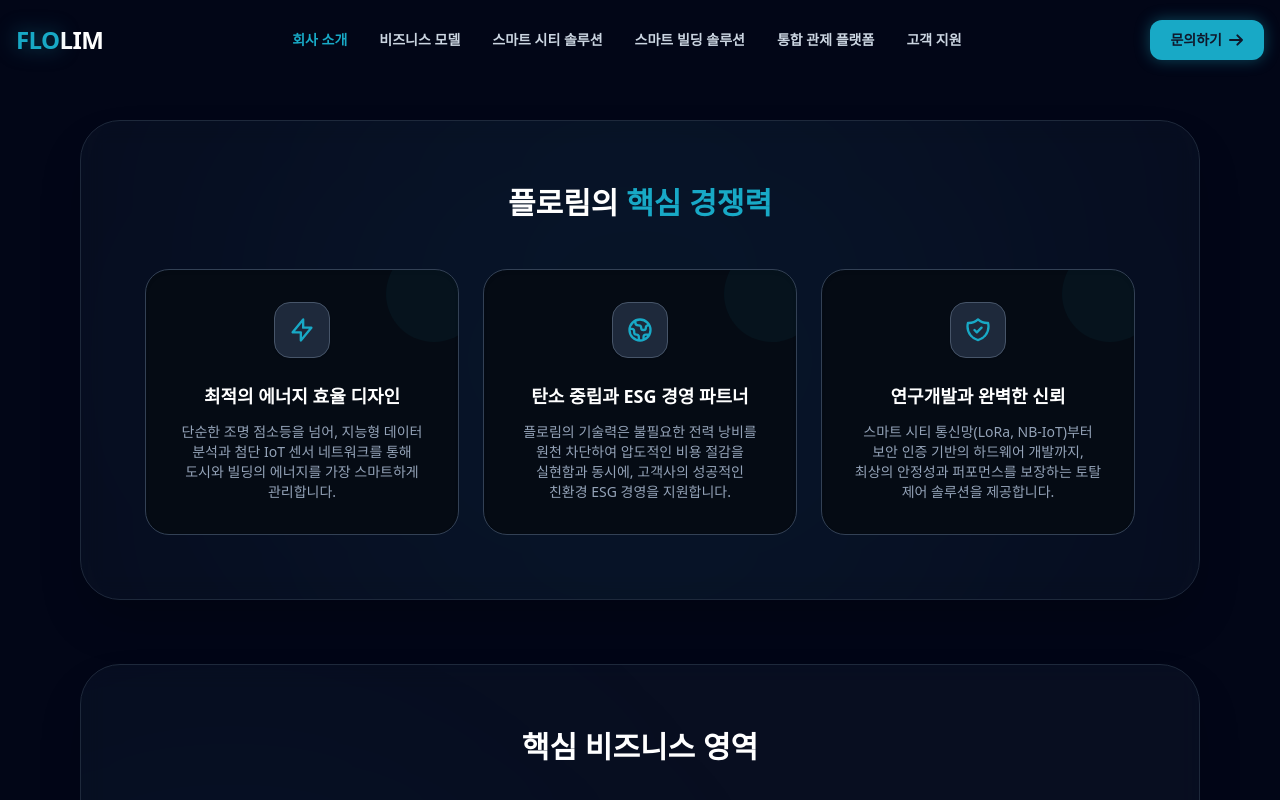
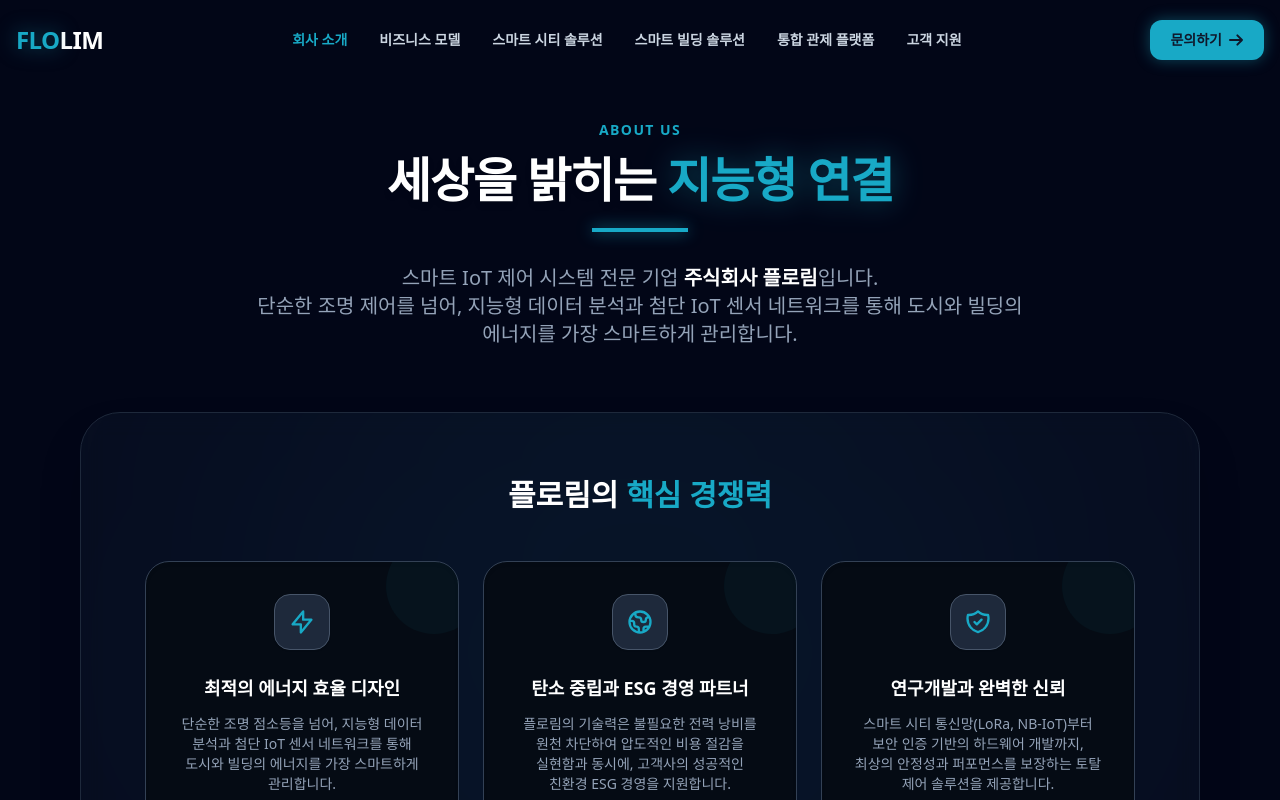
Before and after one commit to flolim-mj54/flolim-website, a React (Vite) app: page /company/intro in a window 1280 px wide. Shown: the top 800 px of the page. Built offline with nearby package versions, Linux system fonts and the light colour scheme.

Commit message:
테스트1

```diff
--- a/src/pages/01_Company/CompanyGreeting.tsx
+++ b/src/pages/01_Company/CompanyGreeting.tsx
@@ -21,42 +21,23 @@
           <div className="absolute top-1/2 left-1/2 w-[600px] h-[600px] bg-flolim/5 rounded-full blur-[150px] pointer-events-none -translate-x-1/2 -translate-y-1/2 z-0"></div>
 
           <div className="relative z-10">
-            {/* 💡 상단 영역: 텍스트(좌) / 사진(우) */}
-            <div className="flex flex-col md:flex-row gap-8 lg:gap-12 mb-10">
-              {/* 좌측: 타이틀 및 인사말 첫 줄 (사진 높이에 맞춰 하단 정렬되도록 flex-col justify-between 적용) */}
-              <div className="flex-1 flex flex-col justify-between py-2">
-                <div className="mb-8 md:mb-0">
+            {/* 💡 상단 타이틀 영역 */}
+            <div className="mb-10">
               <p className="text-flolim font-bold tracking-widest text-xs md:text-sm mb-4 uppercase">
                 The beginning of smart business
               </p>
-                  <h2 className="text-2xl md:text-3xl lg:text-4xl font-bold text-white leading-tight break-keep">
+              <h2 className="text-2xl md:text-3xl lg:text-4xl font-bold text-white leading-tight break-keep mb-8">
                 "지속 가능한 비즈니스의 시작, <br />
                 <span className="text-flolim drop-shadow-[0_0_20px_rgba(24,169,198,0.5)]">
                   (주)플로림이 함께 하겠습니다."
                 </span>
               </h2>
-                </div>
-
-                {/* 💡 사진의 하단 끝선에 맞춰지는 텍스트 */}
-                <p className="text-lg md:text-xl text-white font-medium break-keep mt-auto">
+              <p className="text-lg md:text-xl text-white font-medium break-keep">
                 안녕하십니까, 주식회사 플로림 대표입니다.
               </p>
             </div>
 
-              {/* 우측: 대표 사진 영역 */}
-              <div className="w-full max-w-[280px] md:max-w-[300px] shrink-0 mx-auto md:mx-0">
-                <div className="relative group">
-                  <div className="absolute inset-0 bg-flolim/10 rounded-2xl blur-[40px] pointer-events-none scale-105 opacity-70 transition-all duration-700"></div>
-                  <img
-                    src="/images/ceo.png"
-                    alt="주식회사 플로림 대표이사"
-                    className="relative z-10 w-full h-auto rounded-2xl border border-slate-700 shadow-xl object-cover drop-shadow-[0_20px_30px_rgba(0,0,0,0.5)]"
-                  />
-                </div>
-              </div>
-            </div>
-
-            {/* 💡 하단 영역: 사진 아래부터 전체 너비(100%)로 채워지는 본문 */}
+            {/* 💡 본문 영역 (전체 너비 사용) */}
             <div className="text-slate-300 font-light leading-relaxed text-sm md:text-base break-keep space-y-6">
               <p>
                 과거의 에너지는 단순히 '소비'하는 대상이었습니다. 하지만 기후
@@ -104,14 +85,29 @@
               </p>
             </div>
 
-            {/* 💡 우측 정렬된 서명 영역 */}
-            <div className="pt-10 mt-10 border-t border-slate-800 flex flex-col items-end text-right">
+            {/* 💡 하단 서명 및 사진 영역 (좌측 사진, 우측 텍스트 정렬) */}
+            <div className="pt-8 mt-12 border-t border-slate-800 flex flex-col md:flex-row justify-between items-center md:items-end gap-8">
+              {/* 좌하단: 대표 사진 (서명 크기에 맞게 조절됨) */}
+              <div className="w-[140px] md:w-[160px] shrink-0">
+                <div className="relative group">
+                  <div className="absolute inset-0 bg-flolim/10 rounded-2xl blur-[20px] pointer-events-none scale-105 opacity-70 transition-all duration-700"></div>
+                  <img
+                    src="/images/ceo.jpg"
+                    alt="주식회사 플로림 대표이사"
+                    className="relative z-10 w-full h-auto rounded-2xl border border-slate-700 shadow-xl object-cover drop-shadow-[0_10px_20px_rgba(0,0,0,0.5)]"
+                  />
+                </div>
+              </div>
+
+              {/* 우하단: 서명 텍스트 */}
+              <div className="text-center md:text-right">
                 <p className="text-base md:text-lg text-slate-400 mb-1.5 font-medium">
                   감사합니다.
                 </p>
                 <p className="text-xl md:text-2xl font-bold text-white tracking-wide">
                   주식회사 플로림 대표이사
                 </p>
+              </div>
             </div>
           </div>
         </section>
--- a/src/pages/01_Company/CompanyIntro.tsx
+++ b/src/pages/01_Company/CompanyIntro.tsx
@@ -6,6 +6,28 @@
 export default function CompanyIntro() {
   return (
     <div className="pb-10">
+      <PageHeader
+        category="About Us"
+        title={
+          <>
+            세상을 밝히는{" "}
+            <span className="text-flolim drop-shadow-[0_0_15px_rgba(24,169,198,0.4)]">
+              지능형 연결
+            </span>
+          </>
+        }
+        subtitle={
+          <>
+            스마트 IoT 제어 시스템 전문 기업{" "}
+            <strong className="text-white font-bold">주식회사 플로림</strong>
+            입니다.
+            <br className="hidden md:block" />
+            단순한 조명 제어를 넘어, 지능형 데이터 분석과 첨단 IoT 센서
+            네트워크를 통해 도시와 빌딩의 에너지를 가장 스마트하게 관리합니다.
+          </>
+        }
+      />
+
       <div className="container mx-auto px-4 max-w-6xl mt-10">
         <section className="bg-slate-900/50 backdrop-blur-md rounded-[2.5rem] p-8 md:p-16 shadow-2xl border border-slate-800 mb-16 relative overflow-hidden">
           <div className="absolute top-1/2 left-1/2 w-[800px] h-[800px] bg-flolim/5 rounded-full blur-[150px] pointer-events-none -translate-x-1/2 -translate-y-1/2"></div>
```
Lines whose indentation alone changed are shown as unchanged.
